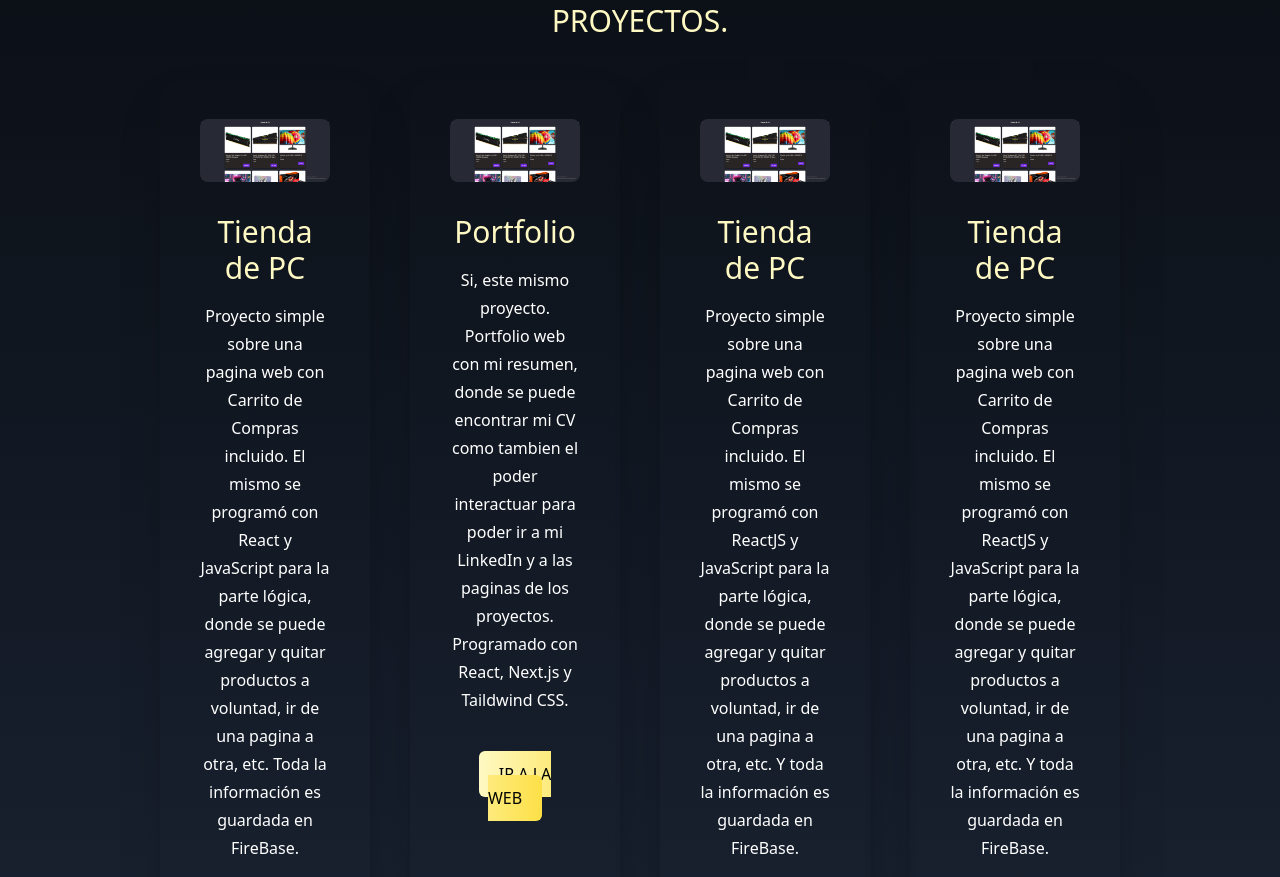
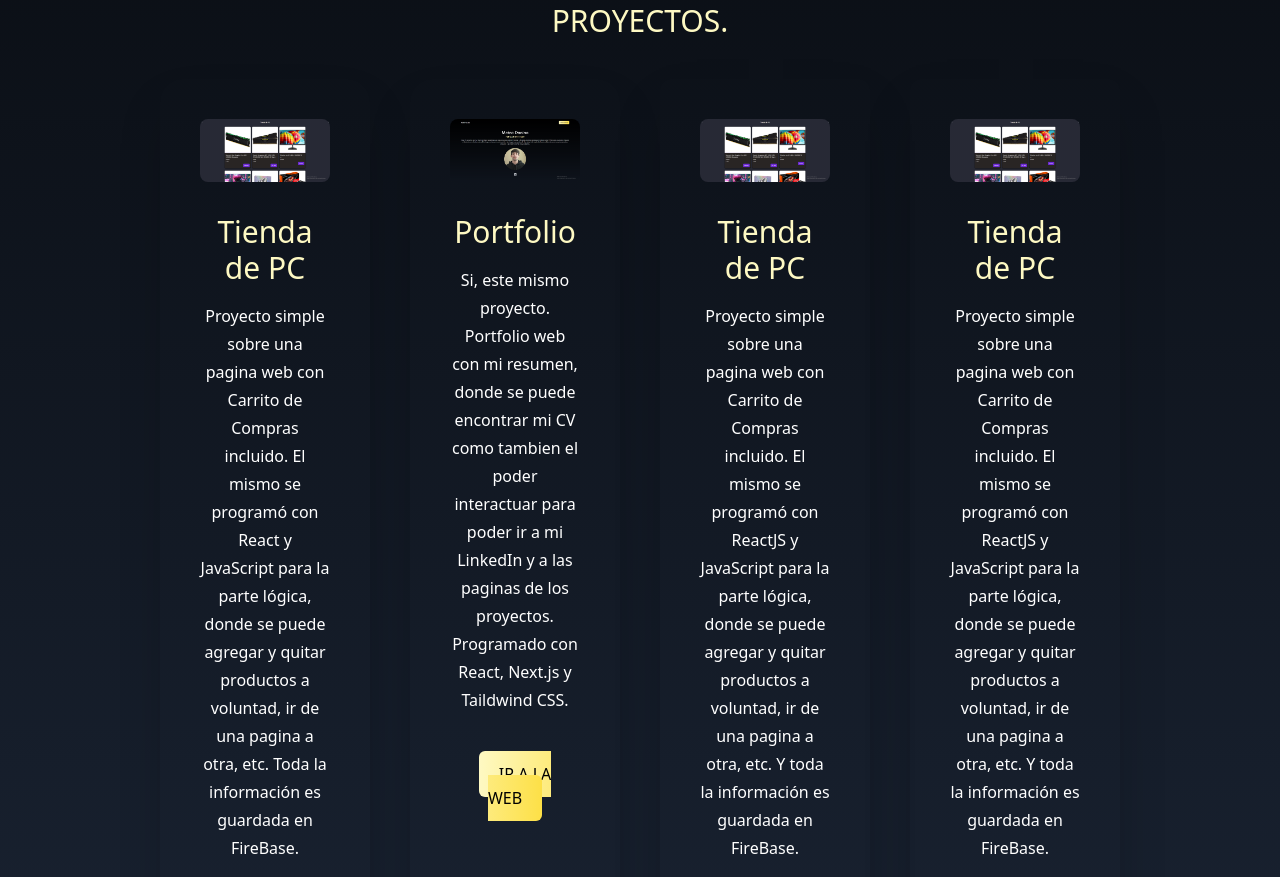
Before and after one commit to MateoDonino/react-portfolio, a Next.js app: page / in a window 1280 px wide. Shown: the part 889-1766 px from the top of the page. Built offline with nearby package versions, Linux system fonts and the light colour scheme.

Commit message:
Actualizacion 1.5

```diff
--- a/pages/index.js
+++ b/pages/index.js
@@ -8,6 +8,7 @@ import {
   AiFillYoutube,
 } from "react-icons/ai";
 import web1 from "../public/web1.PNG";
+import web2 from "../public/web2.PNG";
 
 const inter = Inter({ subsets: ["latin"] });
 
@@ -109,7 +110,7 @@ export default function Home() {
             <div className=" text-center shadow-2xl p-10 rounded-3xl my-10 container mx-auto">
               <a href="https://tienda-donino-kldc28o6b-mateodonino.vercel.app/">
                 <Image
-                  src={web1}
+                  src={web2}
                   className=" mx-auto rounded-lg object-cover"
                 />
               </a>
```
Also changed, not shown: public/web2.PNG (added).
